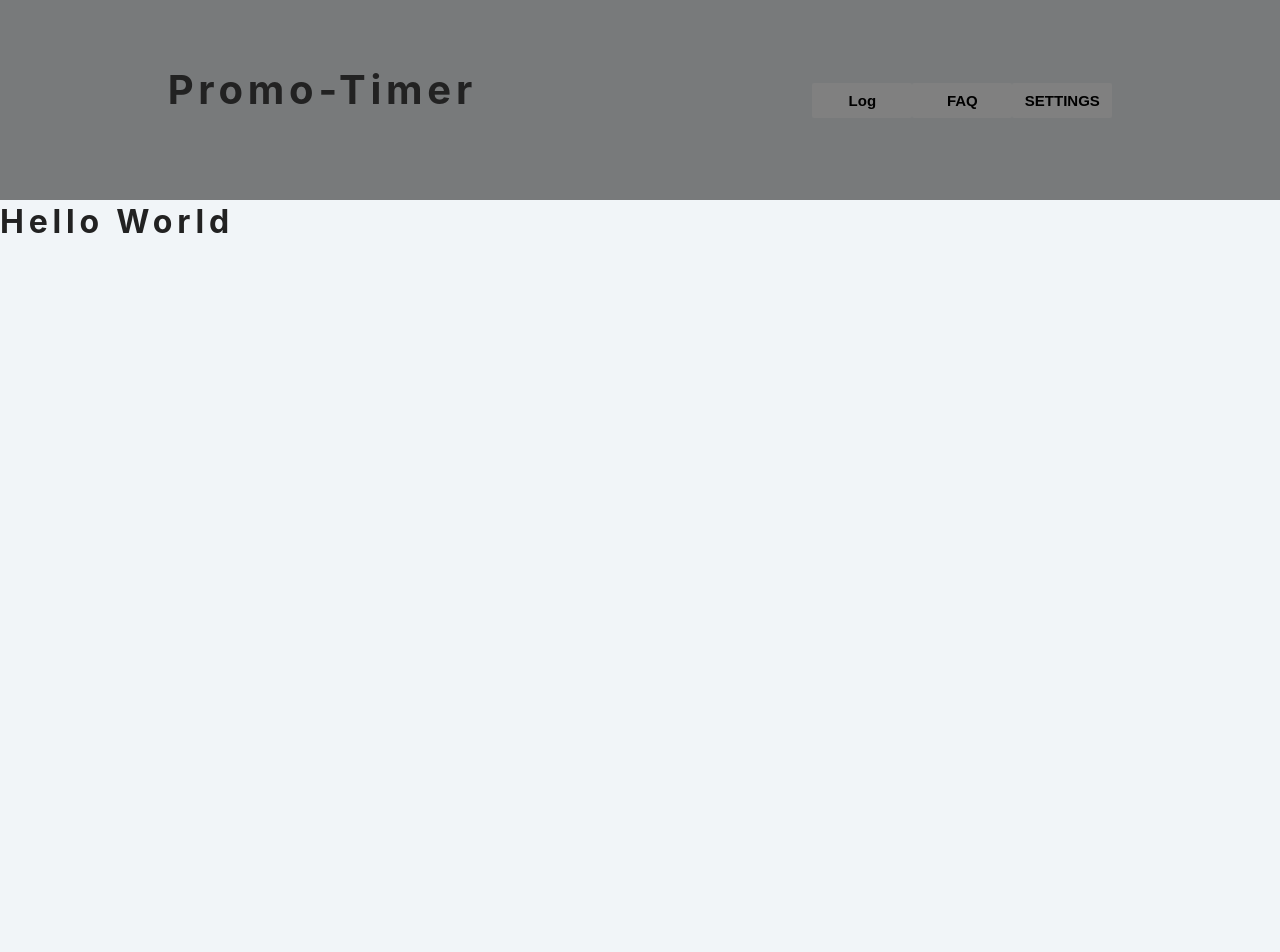
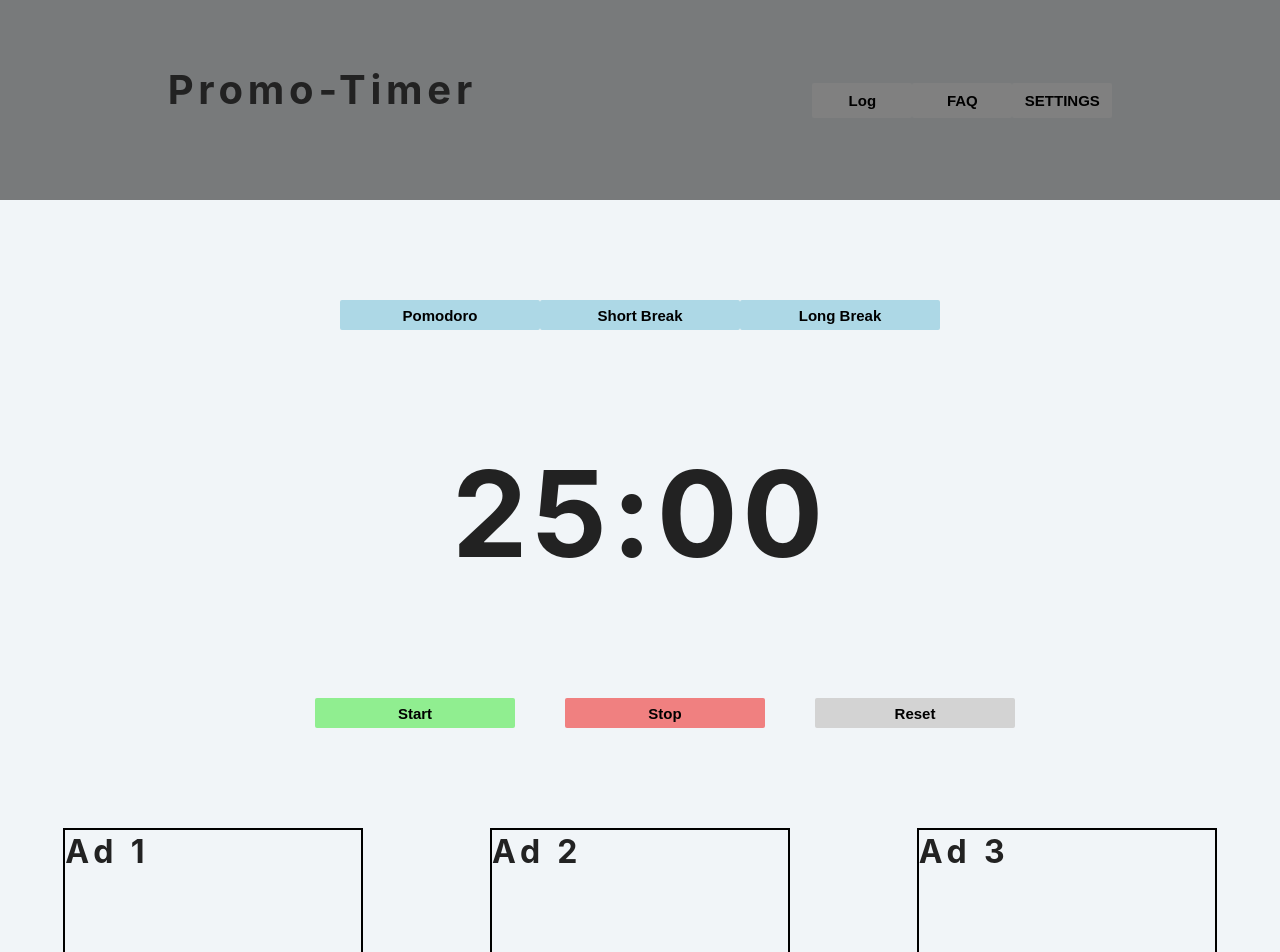
Before and after one commit to BlackSheep1337/pomo-timer, a React (Create React App) app: page / in a window 1280 px wide. Shown: the top 952 px of the page. Before the commit the page ends 800 px from the top, so only its background shows below. Built offline with nearby package versions, Linux system fonts and the light colour scheme.

Commit message:
ads cards adicionados

```diff
--- /dev/null
+++ b/src/Ads.js
@@ -0,0 +1,18 @@
+import React from 'react';
+import { AdContainer } from './styles';
+
+export default function Ads() {
+  return (
+    <AdContainer>
+      <div>
+        <h1>Ad 1</h1>
+      </div>
+      <div>
+        <h1>Ad 2</h1>
+      </div>
+      <div>
+        <h1>Ad 3</h1>
+      </div>
+    </AdContainer>
+  )
+}
--- a/src/App.js
+++ b/src/App.js
@@ -1,12 +1,19 @@
 import React from 'react';
 import './App.css';
+import ControlButtons from './ControlButtons';
 import Navbar from './Navbar';
+import TimeButtons from './TimeButtons';
+import Timer from './Timer';
+import Ads from './Ads';
 
 export default function App() {
   return (
     <main>
       <Navbar />
-      <h1>Hello World</h1>
+      <TimeButtons />
+      <Timer />
+      <ControlButtons />
+      <Ads />
     </main>
   )
 }
--- /dev/null
+++ b/src/ControlButtons.js
@@ -0,0 +1,18 @@
+import React from 'react';
+import { TimerControlContainer } from './styles';
+
+export default function ControlButtons() {
+  return (
+    <TimerControlContainer>
+      <button className="green">
+        Start
+      </button>
+      <button className="red">
+        Stop
+      </button>
+      <button className="gray">
+        Reset
+      </button>
+    </TimerControlContainer>
+  )
+}
--- /dev/null
+++ b/src/TimeButtons.js
@@ -0,0 +1,18 @@
+import React from 'react';
+import { ButtonsContainer } from './styles';
+
+export default function TimeButtons() {
+  return (
+    <ButtonsContainer>
+        <button>
+          Pomodoro
+        </button>
+        <button>
+          Short Break
+        </button>
+        <button>
+          Long Break
+        </button>
+    </ButtonsContainer>
+  )
+}
--- /dev/null
+++ b/src/Timer.js
@@ -0,0 +1,10 @@
+import React from 'react';
+import { TimerContainer } from './styles';
+
+export default function Timer() {
+  return (
+    <TimerContainer>
+      <h1>25:00</h1>
+    </TimerContainer>
+  )
+}
--- a/src/styles.js
+++ b/src/styles.js
@@ -11,8 +11,8 @@ export const Nav = styled.nav`
     font-weight: 700;
     transition: 0.5s;
     &:hover {
-      cursor: pointer;
-      transform: skew(10deg);
+    cursor: pointer;
+    transform: skew(10deg);
     transition: 0.5s;
 
     }
@@ -37,3 +37,81 @@ export const Nav = styled.nav`
     }
   }
 `;
+
+export const ButtonsContainer = styled.div`
+  margin-top: 100px;
+  display: flex;
+  justify-content: center;
+  align-items: center;
+  width: 100%;
+  button {
+      font-size: 15px;
+      font-weight: 700;
+      background-color: gray;
+      border: none;
+      border-radius: 2px;
+      transition: 0.5s;
+      width: 200px;
+      height: 30px;
+      background-color: lightblue;
+      &:hover {
+        cursor: pointer;
+        transform: skew(10deg);
+        background-color: rgba(0, 0, 0, 0.5);
+      }
+    }
+`;
+
+export const TimerContainer = styled.div`
+  text-align: center;
+  margin-top: 100px;
+  font-size: 60px;
+`;
+
+export const TimerControlContainer = styled.div`
+  text-align: center;
+  margin-top: 100px;
+
+  button {
+      font-size: 15px;
+      font-weight: 700;
+      background-color: gray;
+      border: none;
+      border-radius: 2px;
+      transition: 0.5s;
+      width: 200px;
+      height: 30px;
+      margin-left: 50px;
+      &:hover {
+        cursor: pointer;
+        transform: skew(10deg);
+        background-color: rgba(0, 0, 0, 0.5);
+      }
+    }
+    .green {
+      background-color: lightgreen;
+    }
+    .red {
+      background-color: lightcoral;
+    }
+    .gray {
+      background-color: lightgrey;
+    }
+`;
+
+export const AdContainer = styled.div`
+  margin-top: 100px;
+  display: flex;
+  justify-content: space-around;
+  div {
+    border: 2px solid black;
+    width: 300px;
+    height: 200px;
+    transition: 0.5s;
+    &:hover {
+      cursor: pointer;
+      background-color: lightblue;
+      transform: skew(10deg);
+    }
+  }
+`;
```
